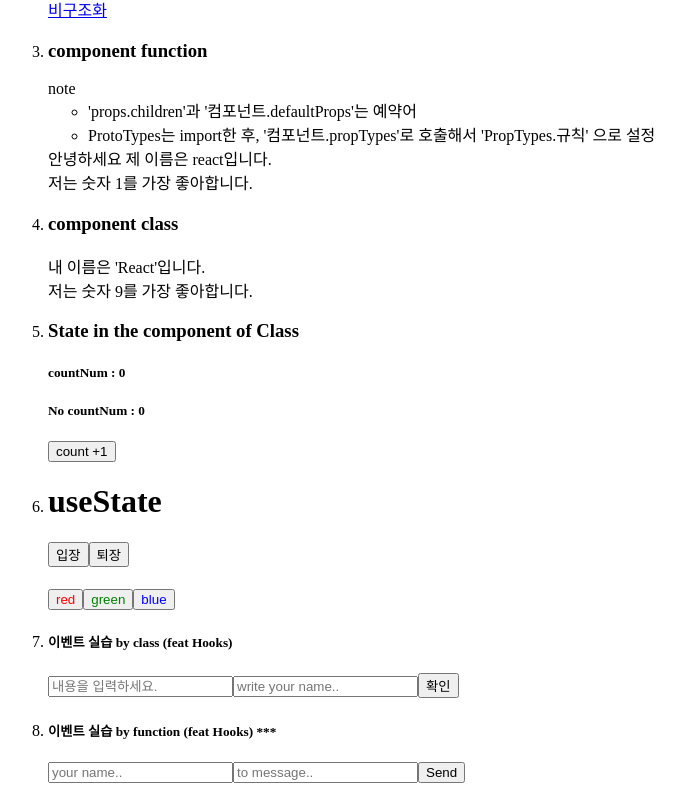
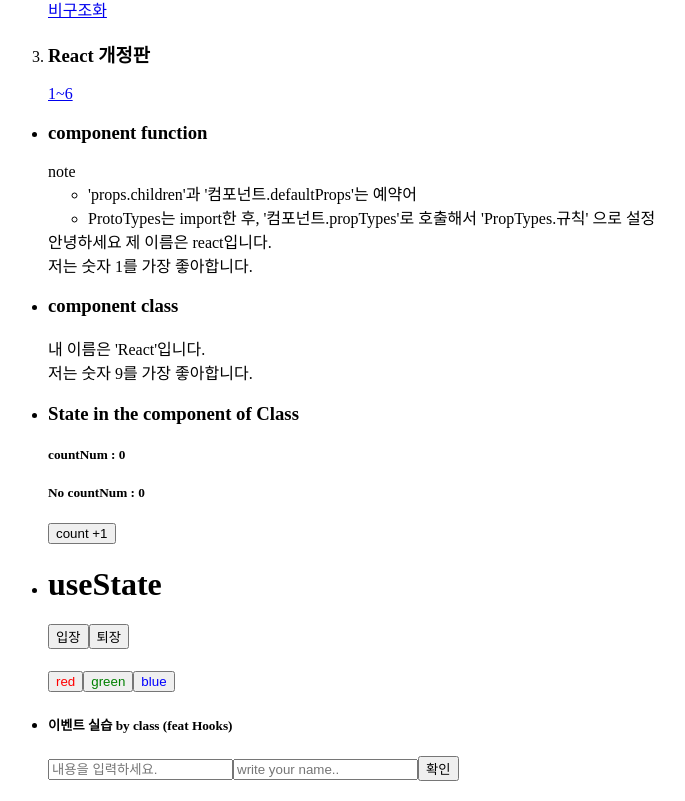
Before and after one commit to normalstory/test, a React (Create React App) app: page /reactBook-E2 in a window 1280 px wide. Shown: the part 299-1100 px from the top of the page, without its empty margins (20-705 px from the left). Built offline with nearby package versions, Linux system fonts and the light colour scheme.

Commit message:
오늘 한 내용 - 별도 router 경로로 나누기

```diff
--- a/src/App.js
+++ b/src/App.js
@@ -5,13 +5,7 @@ import Byrouter from './components/Byrouter';
 import ByBook from './components/ByBook';
 import Spread from './components/Spread';
 import Destruct from './components/Destruct';
-import Mycomponent from './components/Mycomponent';
-import MycomponentClass from './components/MycomponentClass';
-import ComponentStateClass from './components/ComponentStateClass';
-import HooksBasic from './components/HooksBasic';
-import EventTest from './components/EventTest';
-import EventByFunc from './components/EventByFunc';
-import ReactMapTest from './components/ReactMapTest';
+import ReactBookE2 from './components/ReactBookE2';
 
 class App extends Component {
   render() {
@@ -39,29 +33,9 @@ class App extends Component {
               <br />
             </li>
             <li>
-              <Mycomponent name={'react'} favoriteNum={1}>
-                component function
-              </Mycomponent>
-            </li>
-            <li>
-              <MycomponentClass name={'React'} favonum={9}>
-                component class
-              </MycomponentClass>
-            </li>
-            <li>
-              <ComponentStateClass>State in the component of Class</ComponentStateClass>
-            </li>
-            <li>
-              <HooksBasic></HooksBasic>
-            </li>
-            <li>
-              <EventTest />
-            </li>
-            <li>
-              <EventByFunc />
-            </li>
-            <li>
-              <ReactMapTest />
+              <h3>React 개정판</h3>
+              <Link to="/reactBook-E2">1~6</Link>
+              <br />
             </li>
           </ol>
 
@@ -73,6 +47,7 @@ class App extends Component {
           <Route path="/sub-at-books" component={ByBook} />
           <Route path="/spread-operator" component={Spread} />
           <Route path="/destructring" component={Destruct} />
+          <Route path="/reactBook-E2" component={ReactBookE2} />
         </div>
       </BrowserRouter>
     );
--- /dev/null
+++ b/src/components/ReactBookE2.js
@@ -0,0 +1,47 @@
+import React, { Component } from 'react';
+
+import Mycomponent from './Mycomponent';
+import MycomponentClass from './MycomponentClass';
+import ComponentStateClass from './ComponentStateClass';
+import HooksBasic from './HooksBasic';
+import EventTest from './EventTest';
+import EventByFunc from './EventByFunc';
+import ReactMapTest from './ReactMapTest';
+
+class ReactBookE2 extends Component {
+  render() {
+    return (
+      <div>
+        <ul>
+          <li>
+            <Mycomponent name={'react'} favoriteNum={1}>
+              component function
+            </Mycomponent>
+          </li>
+          <li>
+            <MycomponentClass name={'React'} favonum={9}>
+              component class
+            </MycomponentClass>
+          </li>
+          <li>
+            <ComponentStateClass>State in the component of Class</ComponentStateClass>
+          </li>
+          <li>
+            <HooksBasic></HooksBasic>
+          </li>
+          <li>
+            <EventTest />
+          </li>
+          <li>
+            <EventByFunc />
+          </li>
+          <li>
+            <ReactMapTest />
+          </li>
+        </ul>
+      </div>
+    );
+  }
+}
+
+export default ReactBookE2;
```
